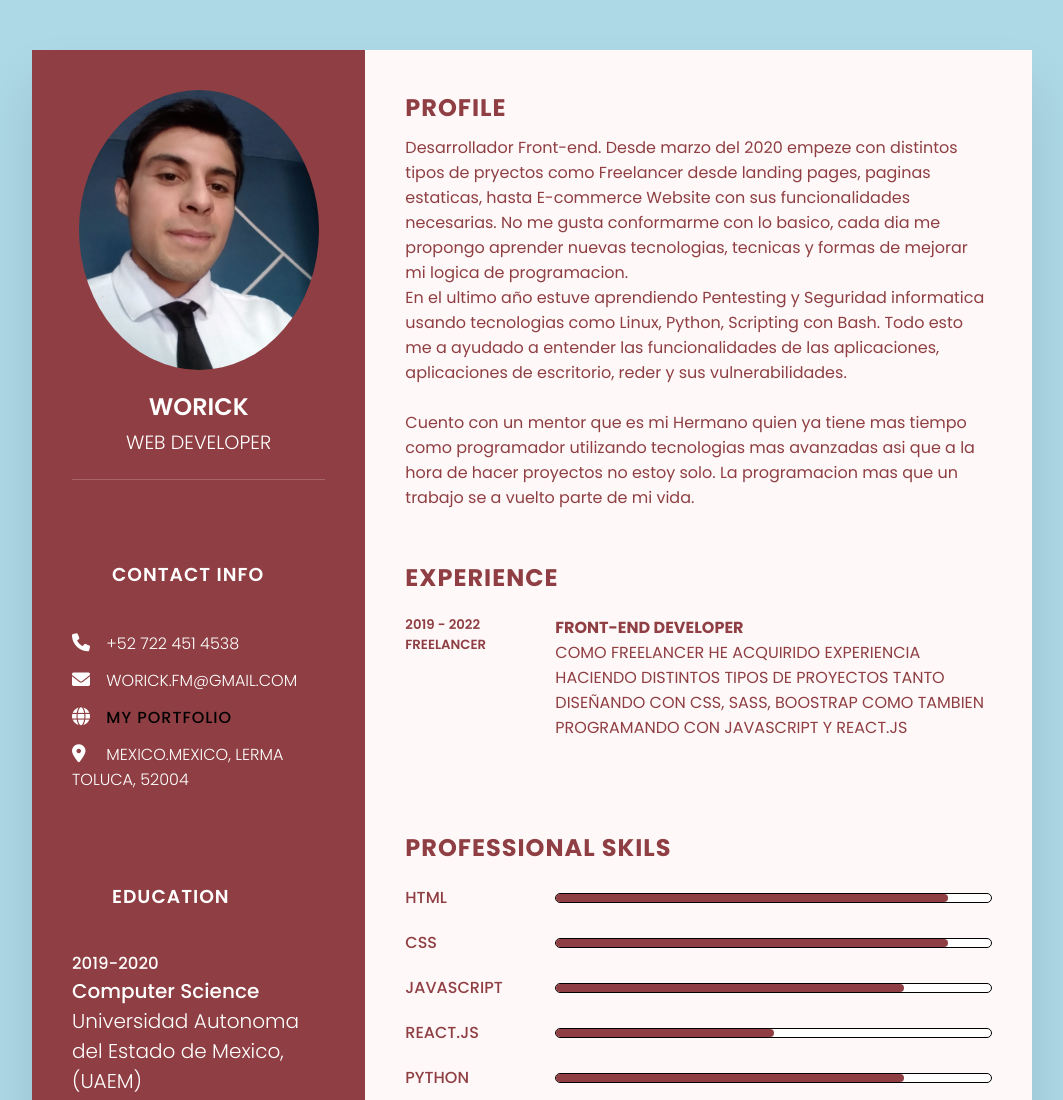
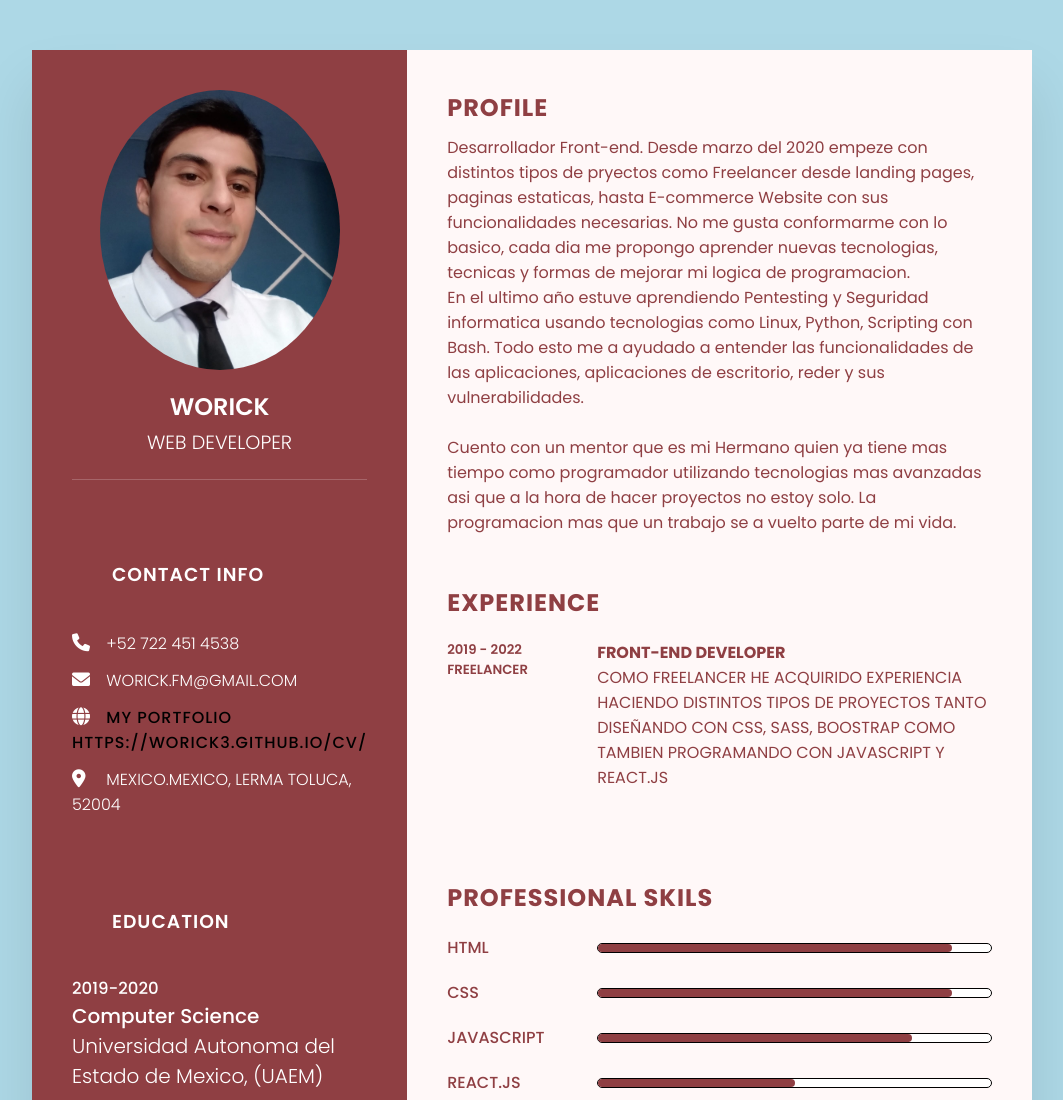
Before and after one commit to ItamarBarrios/CV, a plain HTML site: page index.html in a window 1280 px wide. Shown: the top 1100 px of the page, without its empty margins (108-1171 px from the left). Drawn offline with Linux system fonts and the light colour scheme.

Commit message:
Update index.html

```diff
--- a/index.html
+++ b/index.html
@@ -29,7 +29,7 @@
                     </li>
                     <li>
                         <span class="icon"><i class="fa-solid fa-globe"></i></span>
-                        <span class="text"><a href="https://worick3.github.io/myPortfolio/">My Portfolio</a></span>
+                        <span class="text"><a href="https://worick3.github.io/myPortfolio/">My Portfolio https://worick3.github.io/CV/</a></span>
                     </li>
 
                     <li>
```
